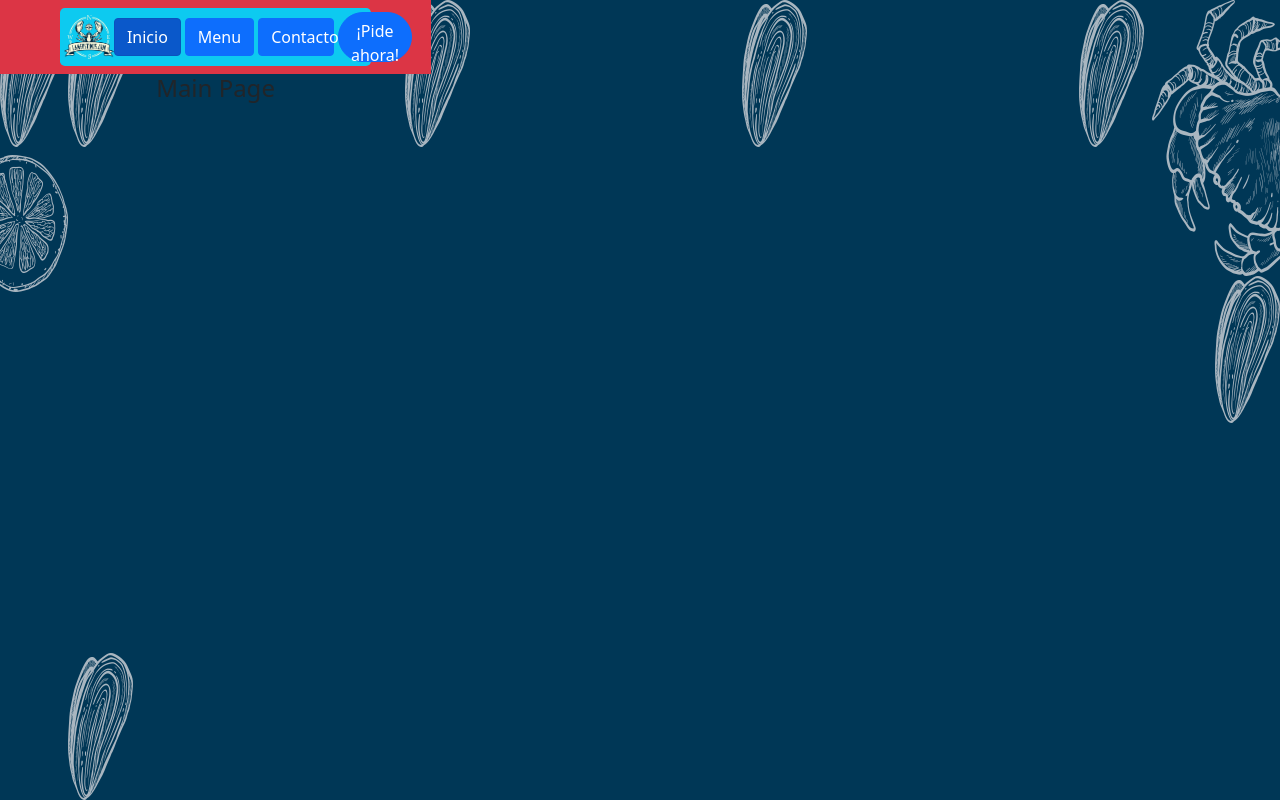
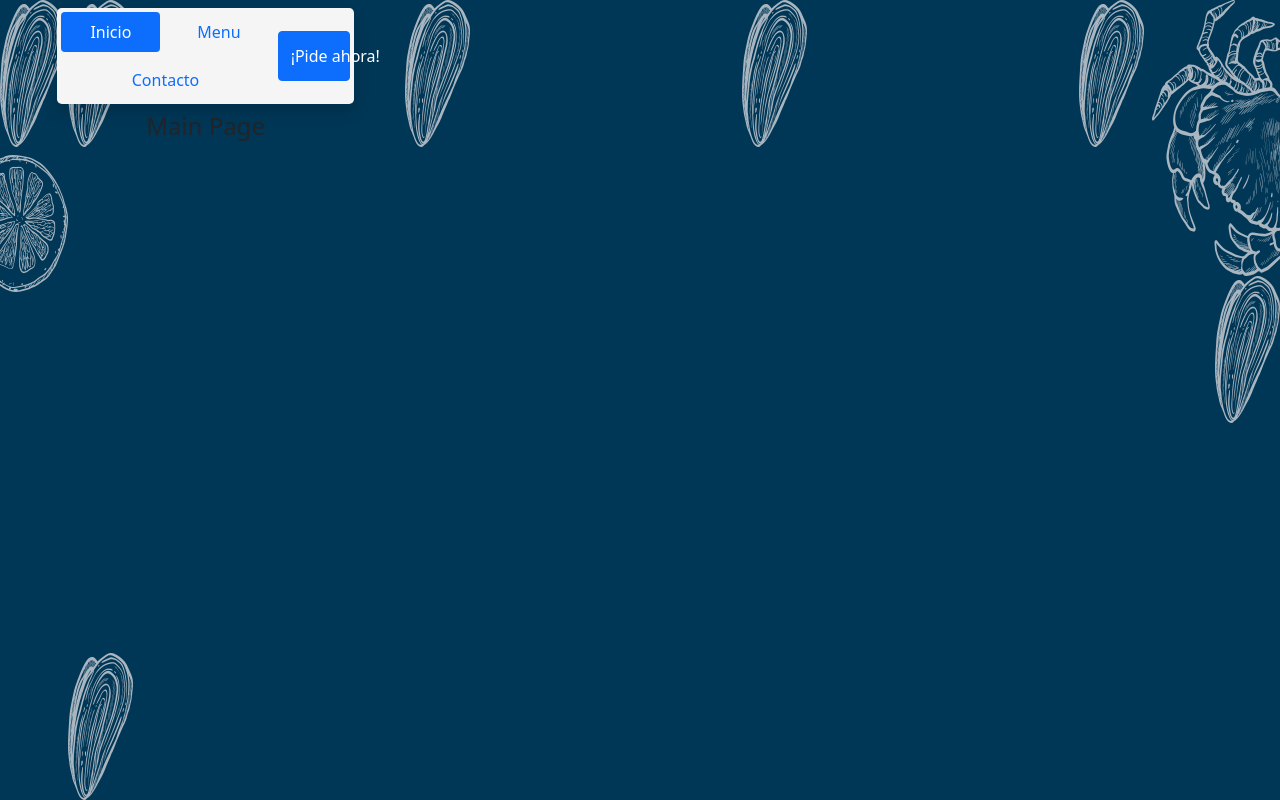
Before and after one commit to langostinos-com/web, a Vue app: page / in a window 1280 px wide. Built offline with nearby package versions, Linux system fonts and the light colour scheme.

Commit message:
menu corregido

```diff
--- a/src/components/BarraInicio.vue
+++ b/src/components/BarraInicio.vue
@@ -1,35 +1,52 @@
 <template>
-	<nav class="navbar p-2 justify-content-center bg-danger">
-		<div class="rounded-3 d-md-none container flex-nowrap bg-primary" style="min-width: fit-content;">
+	<nav class="navbar p-2 justify-content-center">
+		<div class="rounded-3 d-md-none container flex-nowrap shadow" style="min-width: fit-content; background-color: #00253E;">
 			<img src="../assets/logotipo.png" style="height:35px" alt="Langostinos.com"/>
 			<button class="btn" type="button" data-bs-toggle="offcanvas" data-bs-target="#MenuCompacto" aria-controls="MenuCompacto">
-				<img src="../assets/logo.webp" style="width: 50px" alt="logo" />
+				<img src="../assets/logo.webp" class="" style="width: 40px ; background-color: #00253E;" alt="logo" />
 			</button>
 		</div>
-		<div class="rounded-3 d-none d-md-flex bg-info w-75 flex-nowrap p-1 m-auto align-items-center" role="group"
-		aria-label="botonesInicio" style="height: fit-content;">
-			<img src="../assets/logo.webp" style="width: 50px" alt="logo" />
-			<input type="radio" class="btn-check" name="btnradio" id="btnInicio" autocomplete="off" checked>
-				<label class="btn btn-primary w-25 h-75 me-1" for="btnInicio">Inicio</label>
-			<input type="radio" class="btn-check" name="btnradio" id="btnMenu" autocomplete="off">
-				<label class="btn btn-primary w-25 h-75 me-1" for="btnMenu">Menu</label>
-			<input type="radio" class="btn-check" name="btnradio" id="btnContacto" autocomplete="off">
-				<label class="btn btn-primary w-25 h-75 me-1" for="btnContacto">Contacto</label>
-			<button class="btn btn-primary w-25 rounded-pill" style="height: 50px;">¡Pide ahora!</button>
+		<div class="rounded-3 d-none d-md-flex w-75 flex-nowrap p-1 align-items-center shadow" style="background-color: whitesmoke;">
+			<img src="../assets/logo.webp" class="me-1 rounded-1 d-none" style="width: 60px ; background-color: #00253E;" alt="logo" />
+			<div class="nav nav-pills gap-2 nav-fill w-100 me-2" id="nav-tab" role="tablist">
+				<button data-bs-toggle="tab" type="button" @click="toInicio" class="nav-link active" to="/"  aria-selected="true">Inicio</button>
+				<button data-bs-toggle="tab" type="button" @click="toMenu" class="nav-link" to="/menu"  aria-selected="false">Menu</button>
+				<button data-bs-toggle="tab" type="button" @click="toContacto" class="nav-link" to="/contacto"  aria-selected="false">Contacto</button>
+			</div>
+			<button type="button" class="btn btn-primary w-25 text-nowrap" style="height: 50px;">¡Pide ahora!</button>
 		</div>
 	</nav>
-	<div class="offcanvas offcanvas-end" tabindex="-1" id="MenuCompacto" aria-labelledby="MenuCompacto" >
-				<div class="offcanvas-header justify-content-end">
-					<button type="button" class="btn-close" data-bs-dismiss="offcanvas" aria-label="Close" ></button>
-				</div>
-				<div class="offcanvas-body">
-					<div>
-						CUERPO
-					</div>
-				</div>
+	<div class="offcanvas offcanvas-end w-75 shadow" tabindex="-1" id="MenuCompacto" aria-labelledby="MenuCompacto" >
+		<div class="offcanvas-header ">
+			<img src="../assets/logotipo.png" style="height:35px; background-color: #00253E;" alt="Langostinos.com"/>
+			<button type="button" class="btn-close" data-bs-dismiss="offcanvas" aria-label="Close" ></button>
+		</div>
+		<div class="p-4 d-grid gap-5">
+			<div class="d-grid gap-2">
+				<button type="button" data-bs-dismiss="offcanvas" class="btn btn-outline-primary text-start border-0" @click="toInicio" >Inicio</button>
+				<button type="button" data-bs-dismiss="offcanvas" class="btn btn-outline-primary text-start border-0" @click="toMenu" >Menu</button>
+				<button type="button" data-bs-dismiss="offcanvas" class="btn btn-outline-primary text-start border-0" @click="toContacto" >Contacto</button>
+			</div>
+			<button type="button" class="btn btn-primary btn-lg w-100" >¡Pide ahora!</button>
+		</div>
 	</div>
 </template>
 
-<script></script>
+<script>
+export default {
+	methods: {
+		toInicio() {
+			this.$router.push("/");
+		},
+		toMenu() {
+			this.$router.push("/menu");
+		},
+		toContacto() {
+			this.$router.push("/contacto");
+		}
+	},
+};
+</script>
 
-<style></style>
+<style>
+</style>
```
